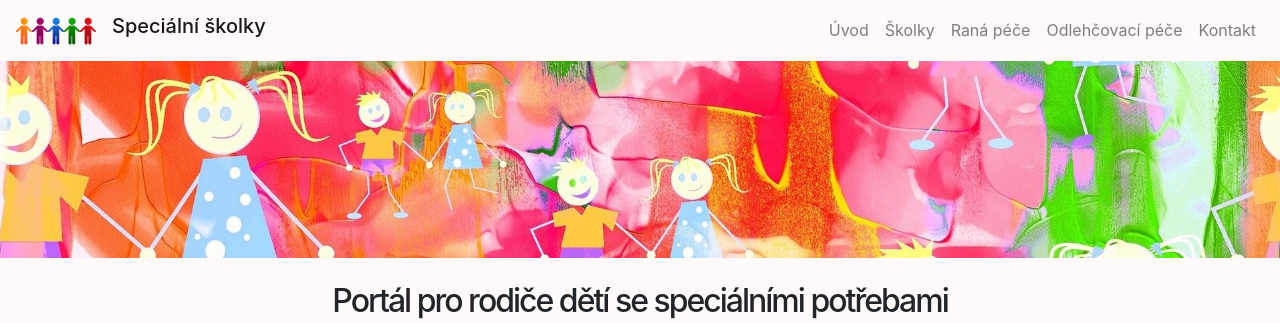
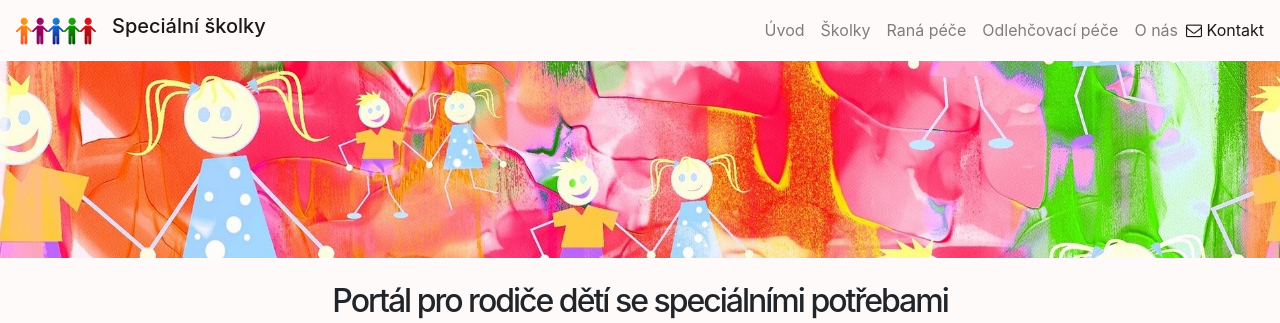
Before and after one commit to JanaMare/skolka_projekt, a Flask app: page / in a window 1280 px wide; the page is wider, and only the part inside the window is pictured. Shown: the top 323 px of that part. Run offline with Flask 2, Linux system fonts and the light colour scheme; some libraries are stand-ins or nearby versions.

Commit message:
Kontakt do navbaru

```diff
--- a/templates/layout.html
+++ b/templates/layout.html
@@ -12,6 +12,7 @@
     <script src="https://cdnjs.cloudflare.com/ajax/libs/popper.js/1.14.7/umd/popper.min.js" integrity="sha384-UO2eT0CpHqdSJQ6hJty5KVphtPhzWj9WO1clHTMGa3JDZwrnQq4sF86dIHNDz0W1" crossorigin="anonymous"></script>
     <script src="https://stackpath.bootstrapcdn.com/bootstrap/4.3.1/js/bootstrap.min.js" integrity="sha384-JjSmVgyd0p3pXB1rRibZUAYoIIy6OrQ6VrjIEaFf/nJGzIxFDsf4x0xIM+B07jRM" crossorigin="anonymous"></script>
     <link rel="shortcut icon" href="/static/favicon.ico" type="image/x-icon">
+    <link rel="stylesheet" href="https://cdnjs.cloudflare.com/ajax/libs/font-awesome/4.7.0/css/font-awesome.min.css">
 
 
 
@@ -40,9 +41,12 @@
                 <a class="nav-link" href="/odlehcovaci_pece">Odlehčovací péče</a>
               </li>
               <li class="nav-item">
-                <a class="nav-link" href="/kontakt">Kontakt</a>
+                <a class="nav-link" href="/kontakt">O nás</a>
               </li>
               </ul>
+              <span class="navbar-text">
+                <a class="link" href='mailto:specialniskolky@gmail.com'> <i class="fa fa-envelope-o"></i> Kontakt</a>
+              </span>
         </div>
     </nav>
     <div class="img-fluid. max-width: 100%">
```
